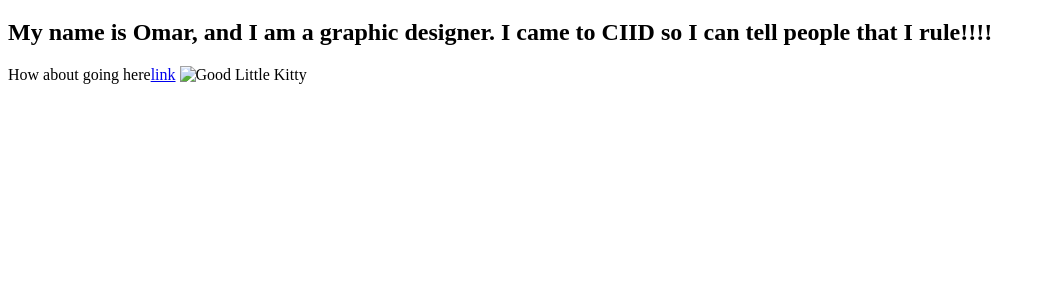
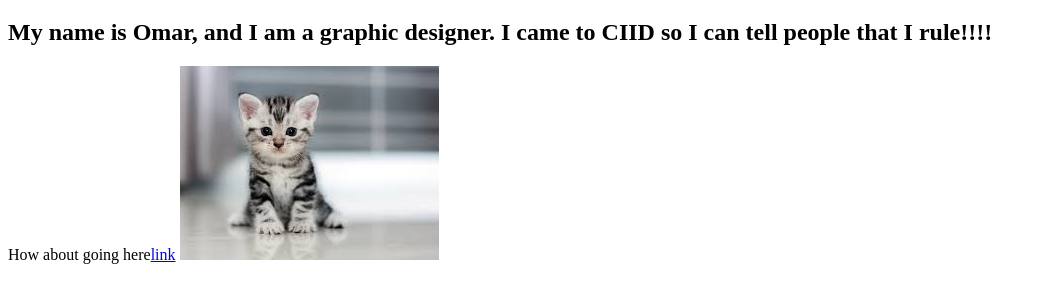
Before and after one commit to OzarramO/OzarramO, a plain HTML site: page index.html in a window 1280 px wide. Shown: the part 61-364 px from the top of the page, without its empty margins (0-1046 px from the left). Drawn offline with Linux system fonts and the light colour scheme.

Commit message:
Update index.html

```diff
--- a/index.html
+++ b/index.html
@@ -12,6 +12,6 @@
 	<a hover {
 			Color: green;}</p>
 
-	<img src="images/kitten.jpg" title="Good Little Kitty">
+	<img src="kitten.jpg" title="Good Little Kitty">
 </body>
 </html>
```
